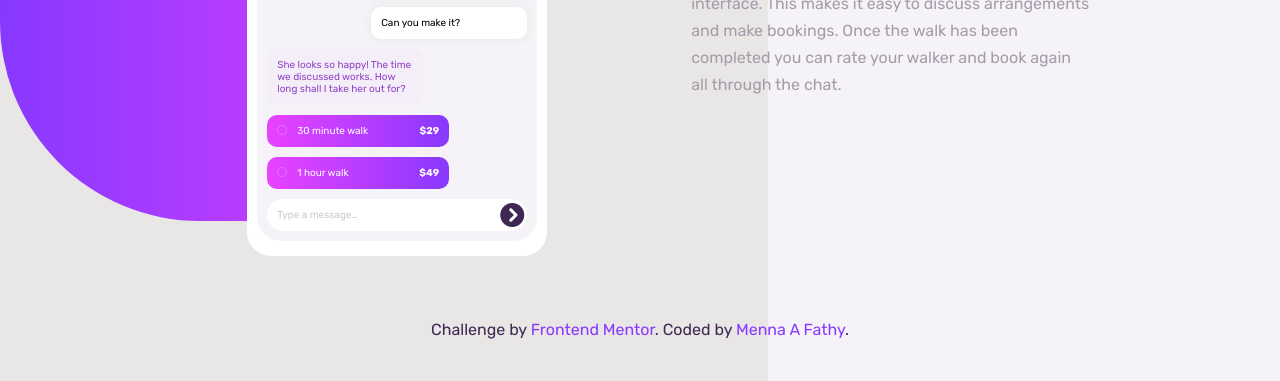
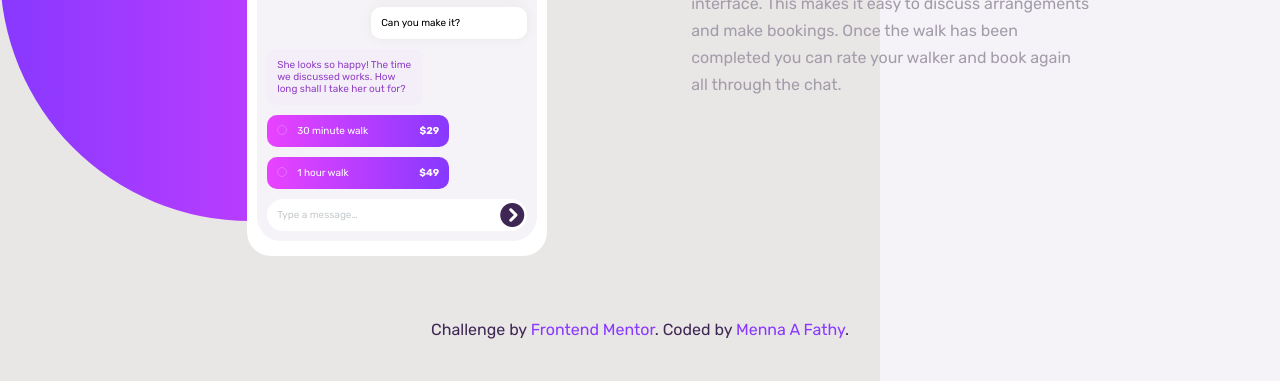
Before and after one commit to mennaAFathy1014/chat-app-css-illustration, a plain HTML site: page index.html in a window 1280 px wide. Shown: the part 419-800 px from the top of the page. Drawn offline with Linux system fonts and the light colour scheme.

Commit message:
modified background

```diff
--- a/css/main.css
+++ b/css/main.css
@@ -70,20 +70,20 @@ body::after{
 @media (min-width:48rem) {
 
     body::after{
-        width: 40%;
+        width: 31.25rem;
         left: 0;
-        border-radius:0 0 15rem 15rem ;
-        -webkit-border-radius:0 0 15rem 12.5rem ;
-        -moz-border-radius:0 0 15rem 12.5rem ;
-        -ms-border-radius:0 0 15rem 12.5rem ;
-        -o-border-radius:0 0 15rem 12.5rem ;
+        border-radius:0 0 17rem 17em ;
+        -webkit-border-radius:0 0 17rem 17rem ;
+        -moz-border-radius:0 0 17rem 17rem ;
+        -ms-border-radius:0 0 17rem 17rem ;
+        -o-border-radius:0 0 17rem 17rem ;
 }
 }
 body::before{
     content: "";
     display: none;
     position: absolute;
-    width: 40%;
+    width: 25rem;
     height: 80%;
     background-color: hsl(270, 20%, 96%);
     bottom: 0;
```
